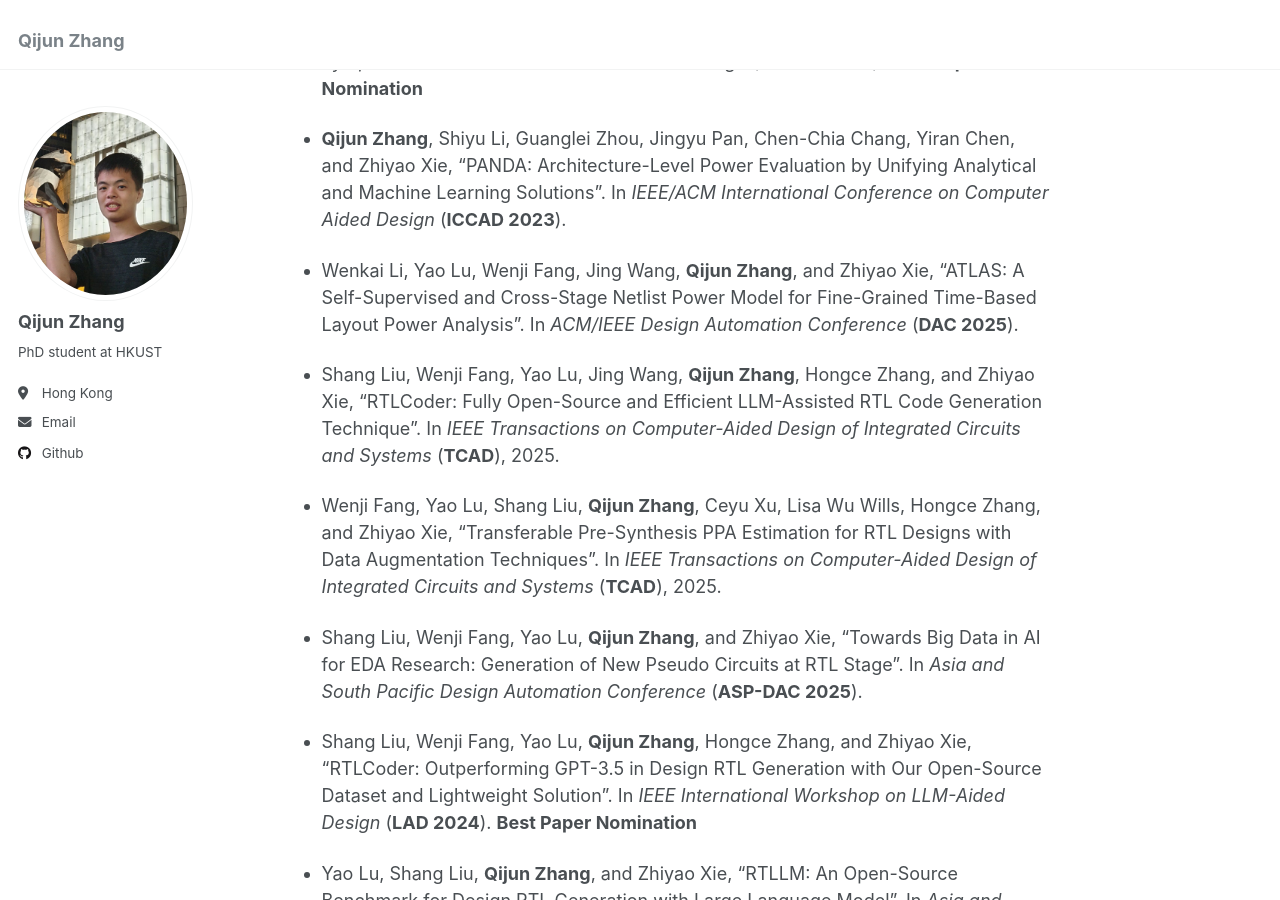
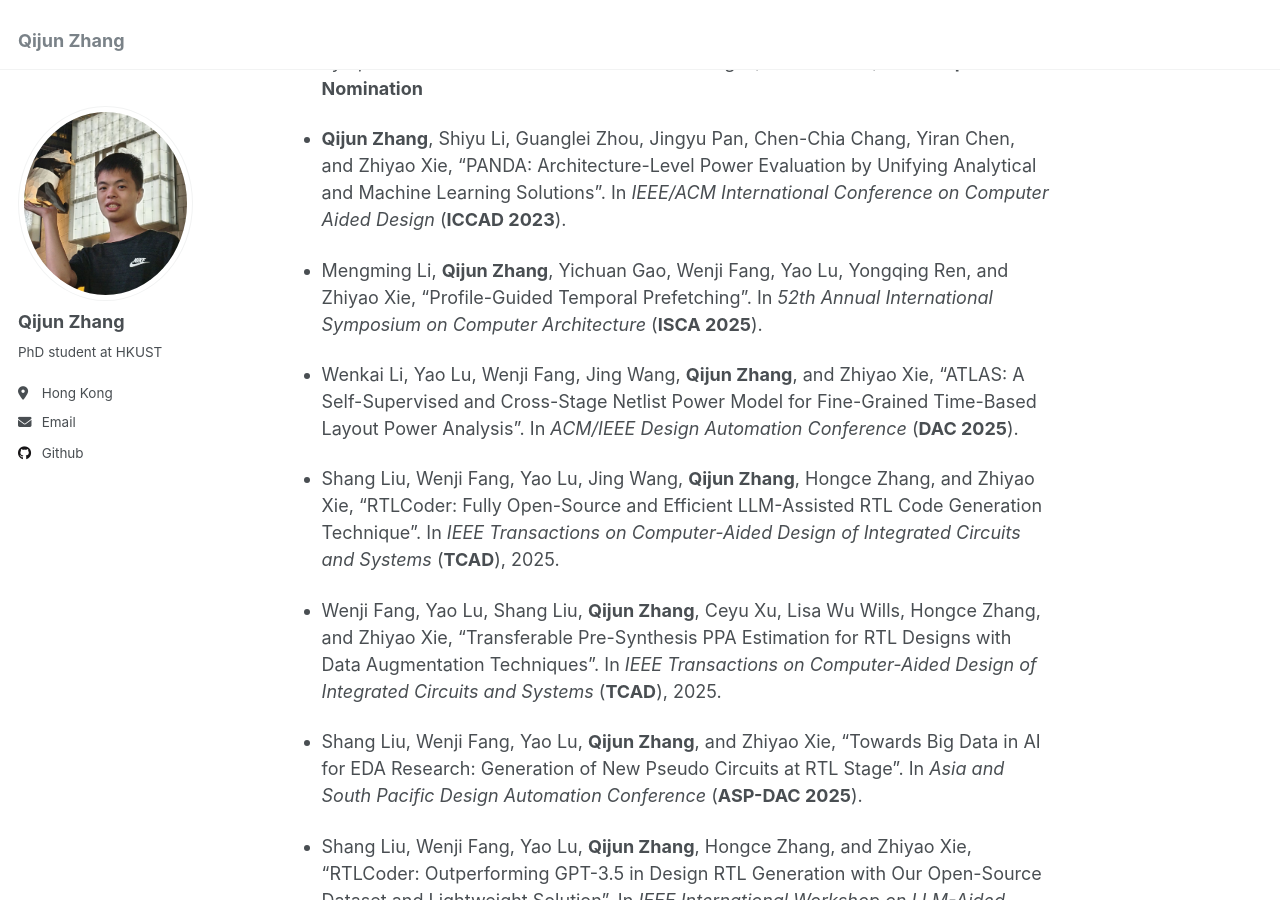
Before and after one commit to zqj2333/zqj2333.github.io, a Jekyll site: the page built from _pages/about.md, in a window 1280 px wide and 900 px high, scrolled down 1233 px. Built offline with Jekyll 4.4.1, drawn with Linux system fonts in a browser that asks for light colours.

Commit message:
Update about.md

```diff
--- a/_pages/about.md
+++ b/_pages/about.md
@@ -35,6 +35,8 @@ Publication
 
  * **Qijun Zhang**, Shiyu Li, Guanglei Zhou, Jingyu Pan, Chen-Chia Chang, Yiran Chen, and Zhiyao Xie, "PANDA: Architecture-Level Power Evaluation by Unifying Analytical and Machine Learning Solutions". In *IEEE/ACM International Conference on Computer Aided Design* (**ICCAD 2023**).
 
+ * Mengming Li, **Qijun Zhang**, Yichuan Gao, Wenji Fang, Yao Lu, Yongqing Ren, and Zhiyao Xie, "Profile-Guided Temporal Prefetching". In *52th Annual International Symposium on Computer Architecture* (**ISCA 2025**).
+
  * Wenkai Li, Yao Lu, Wenji Fang, Jing Wang, **Qijun Zhang**, and Zhiyao Xie, "ATLAS: A Self-Supervised and Cross-Stage Netlist Power Model for Fine-Grained Time-Based Layout Power Analysis". In *ACM/IEEE Design Automation Conference* (**DAC 2025**).
 
  * Shang Liu, Wenji Fang, Yao Lu, Jing Wang, **Qijun Zhang**, Hongce Zhang, and Zhiyao Xie, "RTLCoder: Fully Open-Source and Efficient LLM-Assisted RTL Code Generation Technique". In *IEEE Transactions on Computer-Aided Design of Integrated Circuits and Systems* (**TCAD**), 2025.
```
